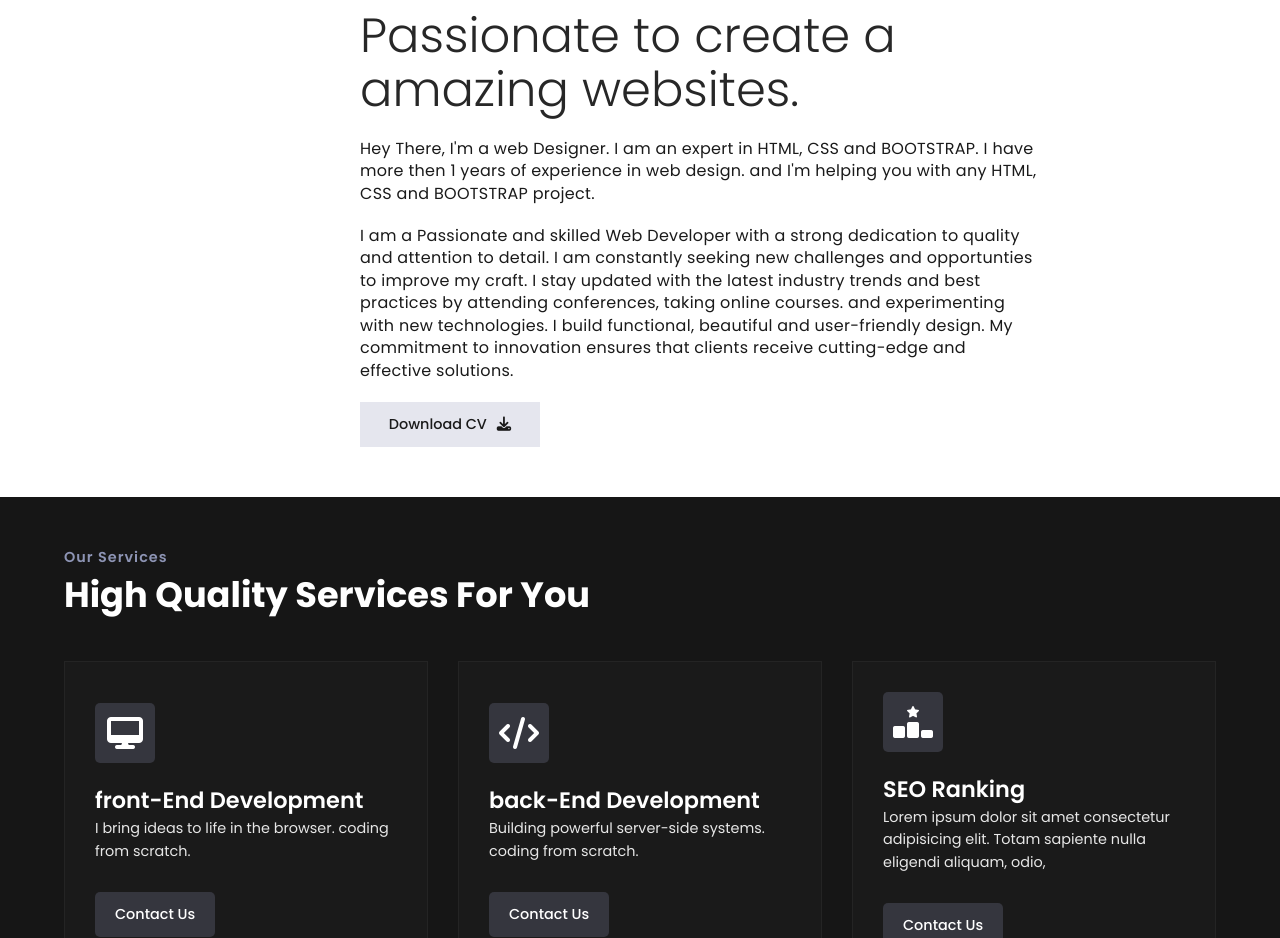
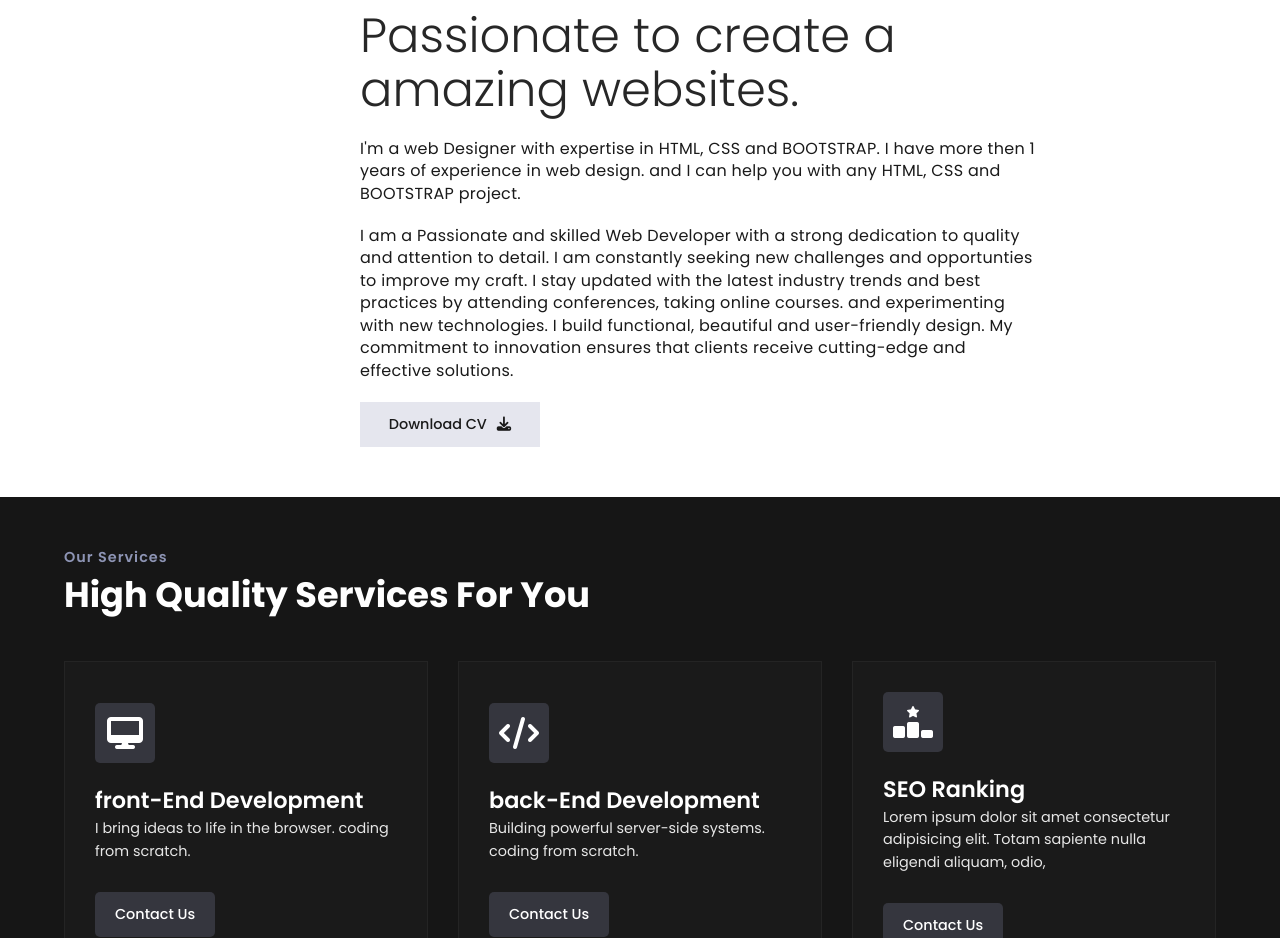
Before and after one commit to rashid1012/rashid, a plain HTML site: page index.html in a window 1280 px wide. Shown: the part 960-1898 px from the top of the page. Drawn offline with Linux system fonts and the light colour scheme.

Commit message:
Update index.html

```diff
--- a/index.html
+++ b/index.html
@@ -84,7 +84,7 @@
         <!-- Text -->
         <div class="about-text">
             <h3>Passionate to create a amazing websites.</h3>
-            <p>Hey There, I'm a web Designer. I am an expert in HTML, CSS and BOOTSTRAP. I have more then 1 years of experience in web design. and I'm helping you with any HTML, CSS and BOOTSTRAP project.</p>
+            <p>I'm a web Designer with expertise in HTML, CSS and BOOTSTRAP. I have more then 1 years of experience in web design. and I can help you with any HTML, CSS and BOOTSTRAP project.</p>
 
             <p>I am a Passionate and skilled Web Developer with  a strong dedication to quality and attention to detail. I am constantly seeking new challenges and opportunties to improve my craft. I stay updated with the latest industry trends and best practices by attending conferences, taking online courses. and experimenting with new technologies. I build functional, beautiful and user-friendly design. My commitment to innovation ensures that clients receive cutting-edge and effective solutions.</p>
 
```
